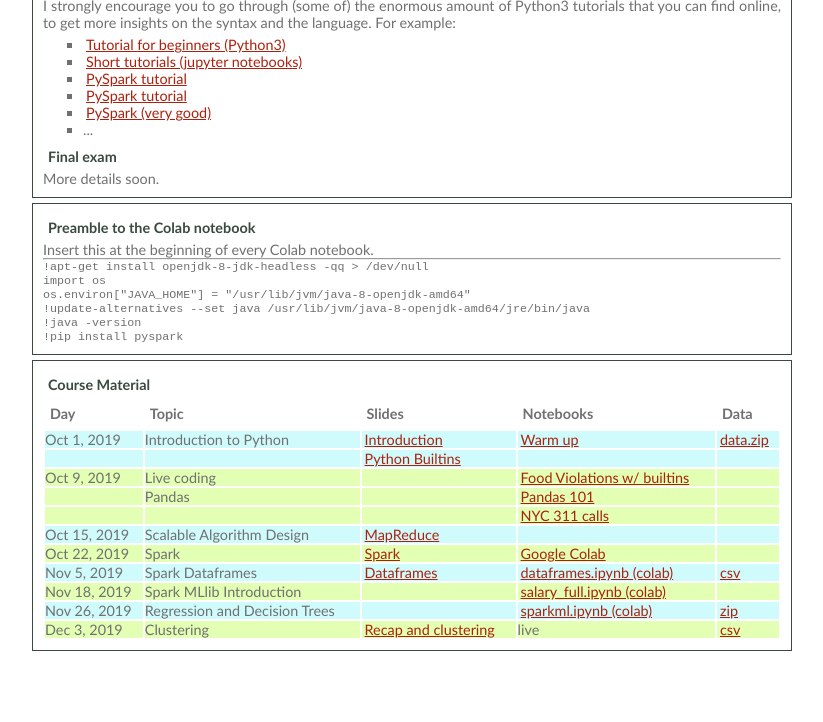
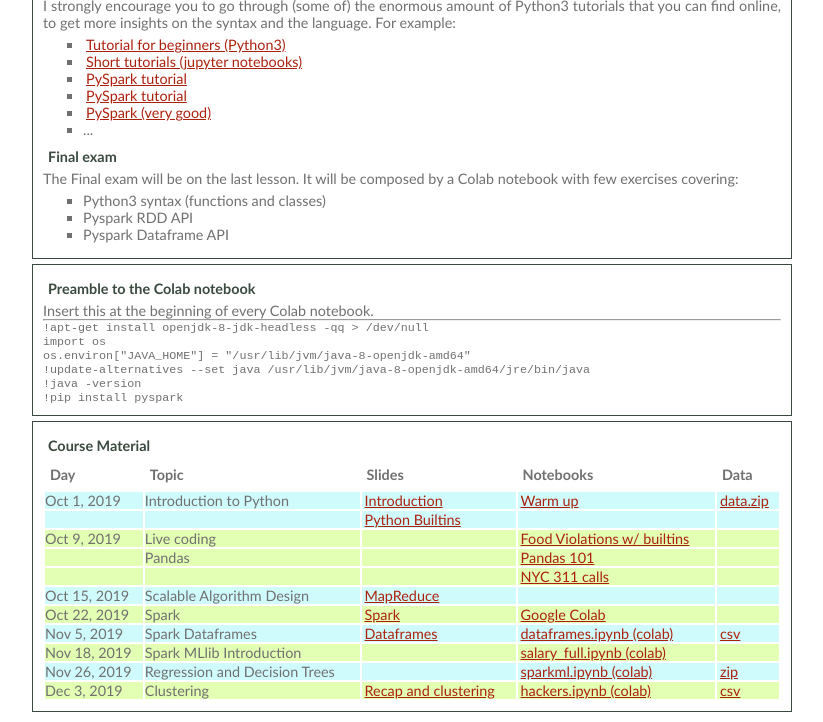
Before and after one commit to figela/marcomilanesio.github.io, a plain HTML site: page teaching.html in a window 1280 px wide. Shown: the part 505-1227 px from the top of the page, without its empty margins (228-1051 px from the left). Before the commit the page ends 1166 px from the top, so only its background shows below. Drawn offline with Linux system fonts and the light colour scheme.

Commit message:
Signed-off-by: marcomilanesio <milanesio.marco@gmail.com>

```diff
--- a/teaching.html
+++ b/teaching.html
@@ -55,7 +55,12 @@ will talk about the MapReduce framework, distributed file systems like HDFS and
         </ul>
 
         <h2>Final exam</h2>
-        More details soon.
+        The Final exam will be on the last lesson. It will be composed by a Colab notebook with few exercises covering:
+        <ul>
+           <li>Python3 syntax (functions and classes)</li>
+           <li>Pyspark RDD API</li>
+           <li>Pyspark Dataframe API</li>
+        </ul>
         </div>
 
         <div id="content">
@@ -165,7 +170,7 @@ will talk about the MapReduce framework, distributed file systems like HDFS and
                 <td> Dec 3, 2019 </td>
                 <td> Clustering </td>
                 <td> <a href="./material/8-Clustering/mllib.pdf"> Recap and clustering </a> </td>
-                <td> live </td>
+                <td> <a href="./material/8-Clustering/hackers.ipynb"> hackers.ipynb (colab) </a>  </td>
                 <td> <a href="./material/8-Clustering/hacking.csv"> csv </a> </td>
               </tr>
         </table>
```
Also changed, not shown: 2 other files.
